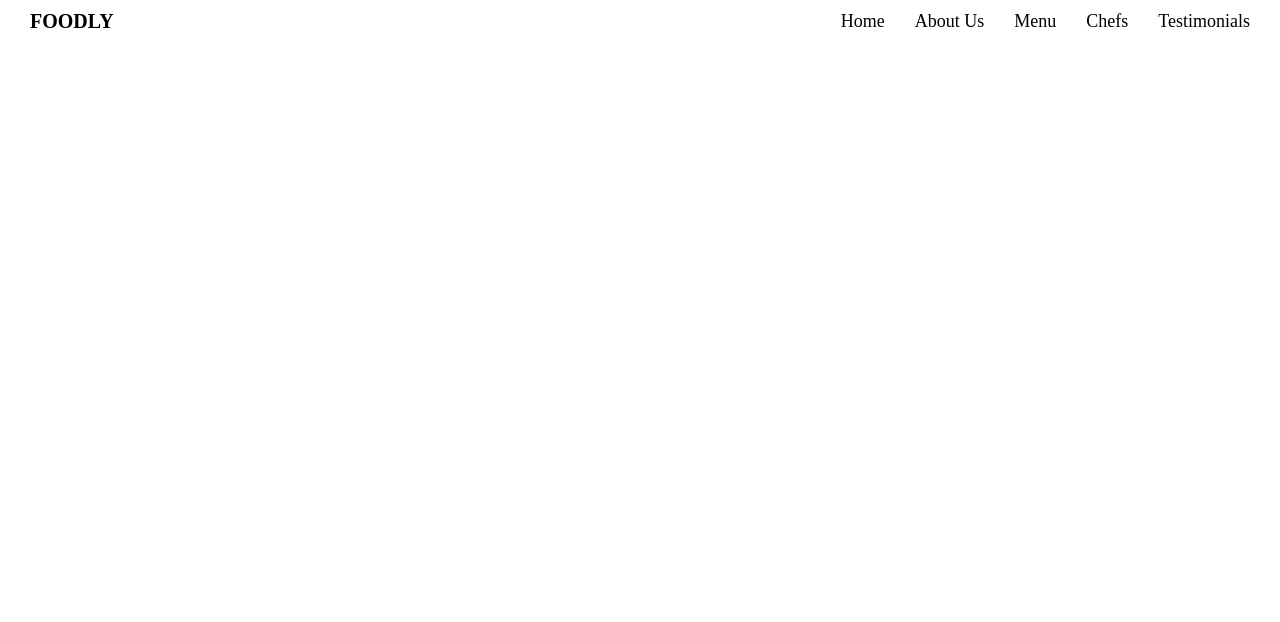
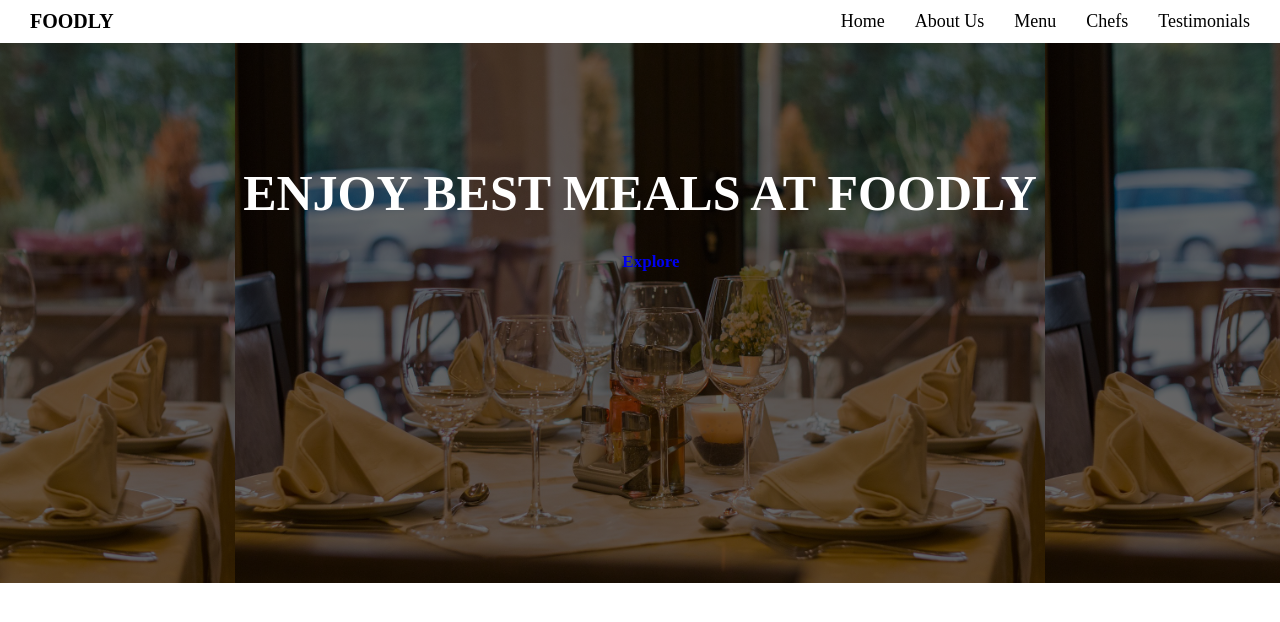
Before and after one commit to salutahmoha/foodly-website, a website built with Vite: page index.html in a window 1280 px wide. Built offline with nearby package versions, Linux system fonts and the light colour scheme.

Commit message:
Adding hero-section

```diff
--- a/index.html
+++ b/index.html
@@ -19,5 +19,15 @@
       <div class="nav-items"><a href="#">Testimonials</a></div>
       </div>
     </header>
+
+    <!--Home section-->
+    <section class="home-section" id="home">
+      <div class="home-container">
+        <img src="" alt="" />
+        <h1>ENJOY BEST MEALS AT FOODLY</h1>
+        <a href="#"><h3>Explore</h3></a>
+      </div>
+    </section>
+    <!--End of Home section-->
   </body>
 </html>
--- a/style.css
+++ b/style.css
@@ -4,8 +4,14 @@
   box-sizing: border-box;
 }
 
-:root{
-  --text-color: black;
+:root {
+  --color-primary: #ff885b;
+  --color-secondary: #ffe5cf;
+  --color-tertiary: #557c56;
+  --color-quaternary: #33372c;
+  --color-black: #333;
+  --color-white: #fff;
+  scroll-behavior: smooth;
 }
 html{
   font-size: 62.5%;
@@ -29,13 +35,68 @@ html{
   font-size: 1.8rem;
   text-decoration: none;
   color: var(--text-color);
+  transition: all ease .5s;
 }
 
 .nav-items a:hover{
-
+  color: var(--color-primary);
 }
 
 .logo-text{
   font-size: 2rem;
   font-weight: 700;
 }
+
+/* Home stylings */
+.home-section {
+  background: linear-gradient(rgba(0, 0, 0, 0.6), rgba(0, 0, 0, 0.6)),
+    url(./Assets/hero-bg.jpg);
+  width: 100%;
+  height: 54rem;
+  background-size: contain;
+  background-position: top;
+}
+.home-container {
+  text-align: center;
+  color: var(--text-color2);
+  padding-top: 11rem;
+}
+
+.home-container h1 {
+  font-size: 5rem;
+  font-weight: 700;
+  color: var(--color-white);
+}
+
+.home-container h3 {
+  background-color: var(--secondary-color);
+  padding: 1rem;
+  color: var(--text-color2);
+  justify-content: center;
+  width: 15rem;
+  margin: 2rem 45%;
+  font-size: 1.7rem;
+  border-radius: 5px;
+  transition: all ease 0.5s;
+}
+
+.home-container h3:hover {
+  background: var(--text-color2);
+  color: var(--text-color);
+}
+
+.home-container a {
+  text-decoration: none;
+}
+
+@media screen and (max-width: 37.5rem) {
+  .home-container h1 {
+    font-size: 4rem;
+    flex-wrap: nowrap;
+  }
+
+  .home-container h3 {
+    margin: 2rem 35%;
+  }
+}
+/* End of Home stylings */
```
Also changed, not shown: Assets/hero-bg.jpg (added).
